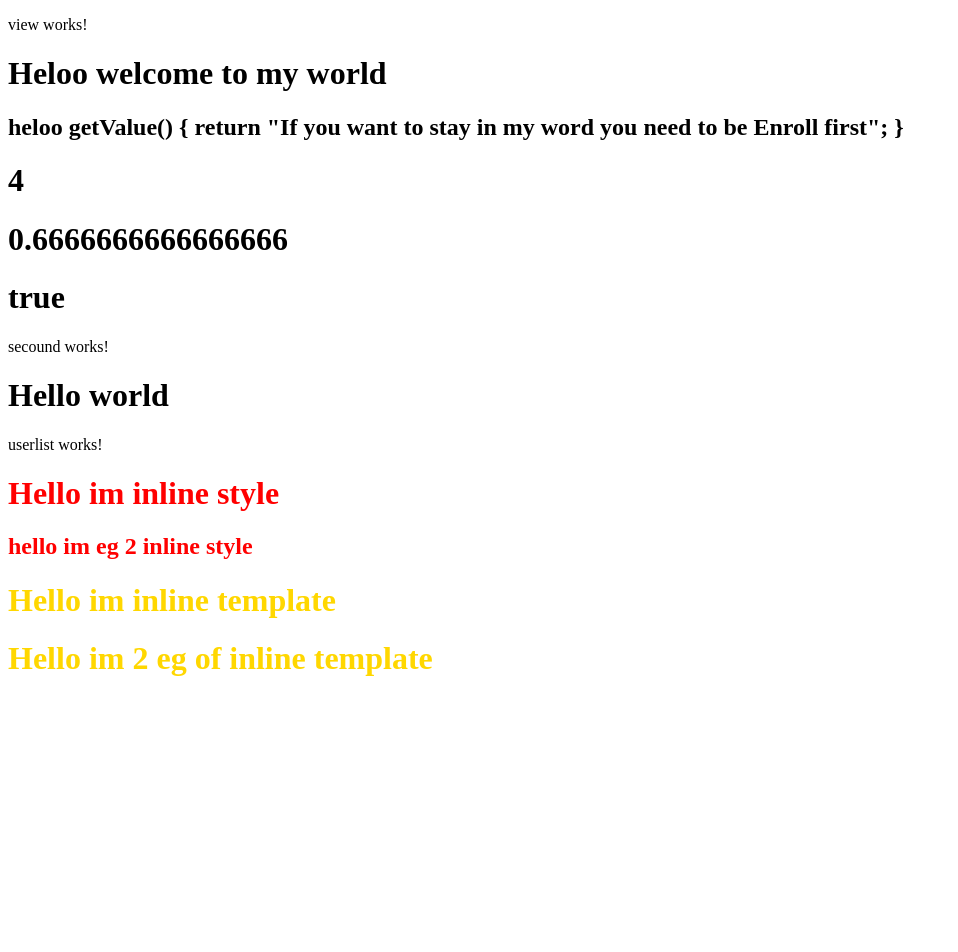
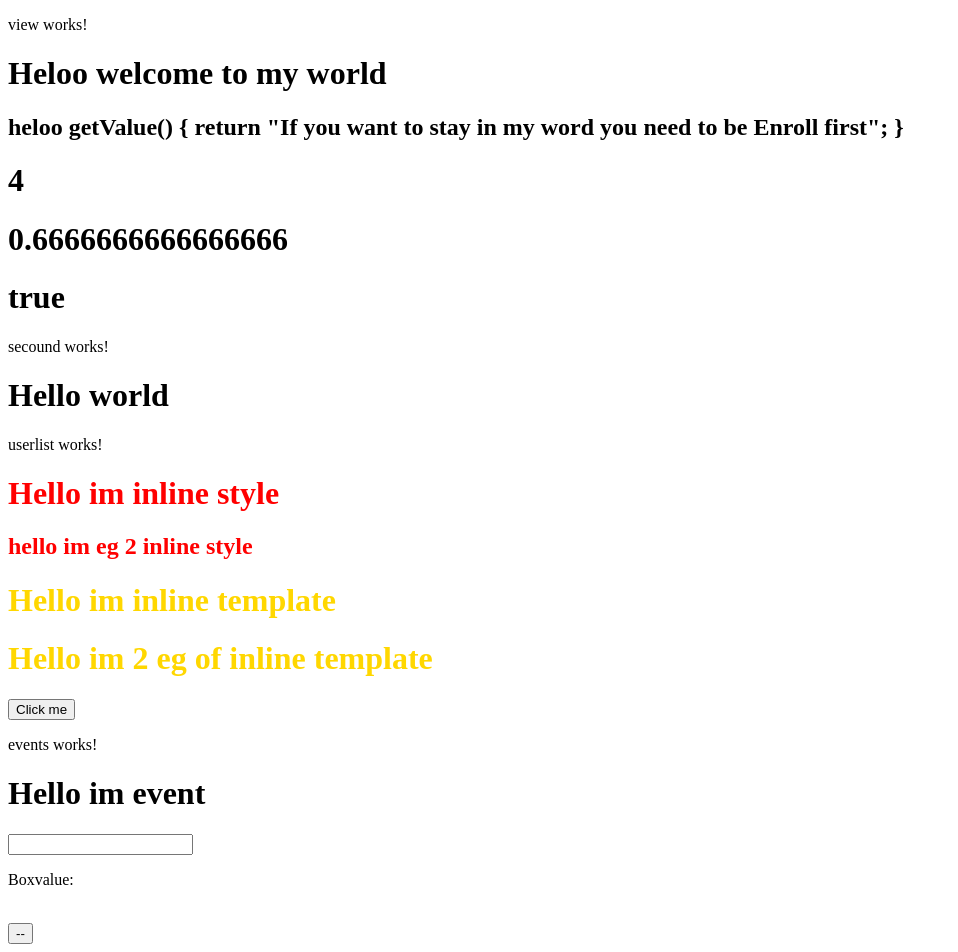
Before and after one commit to Nuthankumar9494/Angular_Practice, an Angular app: page / in a window 1280 px wide. Shown: the top 952 px of the page, without its empty margins (0-958 px from the left). Before the commit the page ends 800 px from the top, so only its background shows below. Built offline with nearby package versions, Linux system fonts and the light colour scheme.

Commit message:
events and styles

```diff
--- a/src/app/app.component.html
+++ b/src/app/app.component.html
@@ -16,3 +16,6 @@
 <!-- Explanation of inline style and inline template -->
 <app-userlist>Hello</app-userlist>
 <app-temstyle></app-temstyle>
+<!-- creating a function and calling by button -->
+<button (click)="getName()">Click me</button>
+<app-events></app-events>
--- a/src/app/app.component.ts
+++ b/src/app/app.component.ts
@@ -11,4 +11,10 @@ export class AppComponent {
   getValue(){
     return "If you want to stay in my word you need to be Enroll first"
   }
+  getName(){
+    alert(name);
+  }
+  getvalue(){
+    console.warn("function")
+  }
 }
--- a/src/app/app.module.ts
+++ b/src/app/app.module.ts
@@ -8,6 +8,7 @@ import { SecoundComponent } from './secound/secound.component';
 // import { InlinepComponent } from './inlinep/inlinep.component';
 import { UserlistComponent } from './userlist/userlist.component';
 import { TemstyleComponent } from './temstyle/temstyle.component';
+import { EventsComponent } from './events/events.component';
 
 @NgModule({
   declarations: [
@@ -16,7 +17,8 @@ import { TemstyleComponent } from './temstyle/temstyle.component';
     SecoundComponent,
     // InlinepComponent,
     UserlistComponent,
-    TemstyleComponent
+    TemstyleComponent,
+    EventsComponent
   ],
   imports: [
     BrowserModule,
--- /dev/null
+++ b/src/app/events/events.component.html
@@ -0,0 +1,12 @@
+<p>events works!</p>
+<h1>Hello im event</h1>
+<!-- <button (click)="getvalue('hello')">function called</button>
+<input type="text " #box (keyup)="getvalue(box.value)">
+<input type="text " #box1 (blur )="getvalue(box1.value)"> -->
+<input type="text " #box2 (keyup)="getvalue(box2.value)">
+<p>
+    Boxvalue:{{displayVal}}
+</p>
+<br>
+<button (click)="counter()">--</button>
+<p>count :{{count}}</p>
--- /dev/null
+++ b/src/app/events/events.component.ts
@@ -0,0 +1,24 @@
+import { Component, OnInit } from '@angular/core';
+
+@Component({
+  selector: 'app-events',
+  templateUrl: './events.component.html',
+  styleUrls: ['./events.component.css']
+})
+export class EventsComponent implements OnInit {
+
+  constructor() { }
+
+  ngOnInit(): void {
+  }
+  displayVal:string="";
+  getvalue(val:string){
+    console.warn(val);
+    this.displayVal=val;
+  }
+  count=0;
+  counter(){
+    this.count++;
+  }
+
+}
--- /dev/null
+++ b/src/app/user/login/login.component.html
@@ -0,0 +1 @@
+<p>login works!</p>
```
Also changed, not shown: src/app/user/login/login.component.ts (added, +15 -0 lines), src/app/user/user.module.ts (added, +15 -0 lines), src/app/events/events.component.css (added), src/app/user/login/login.component.css (added), 2 other files (tests, documents, lock files or other folders).
